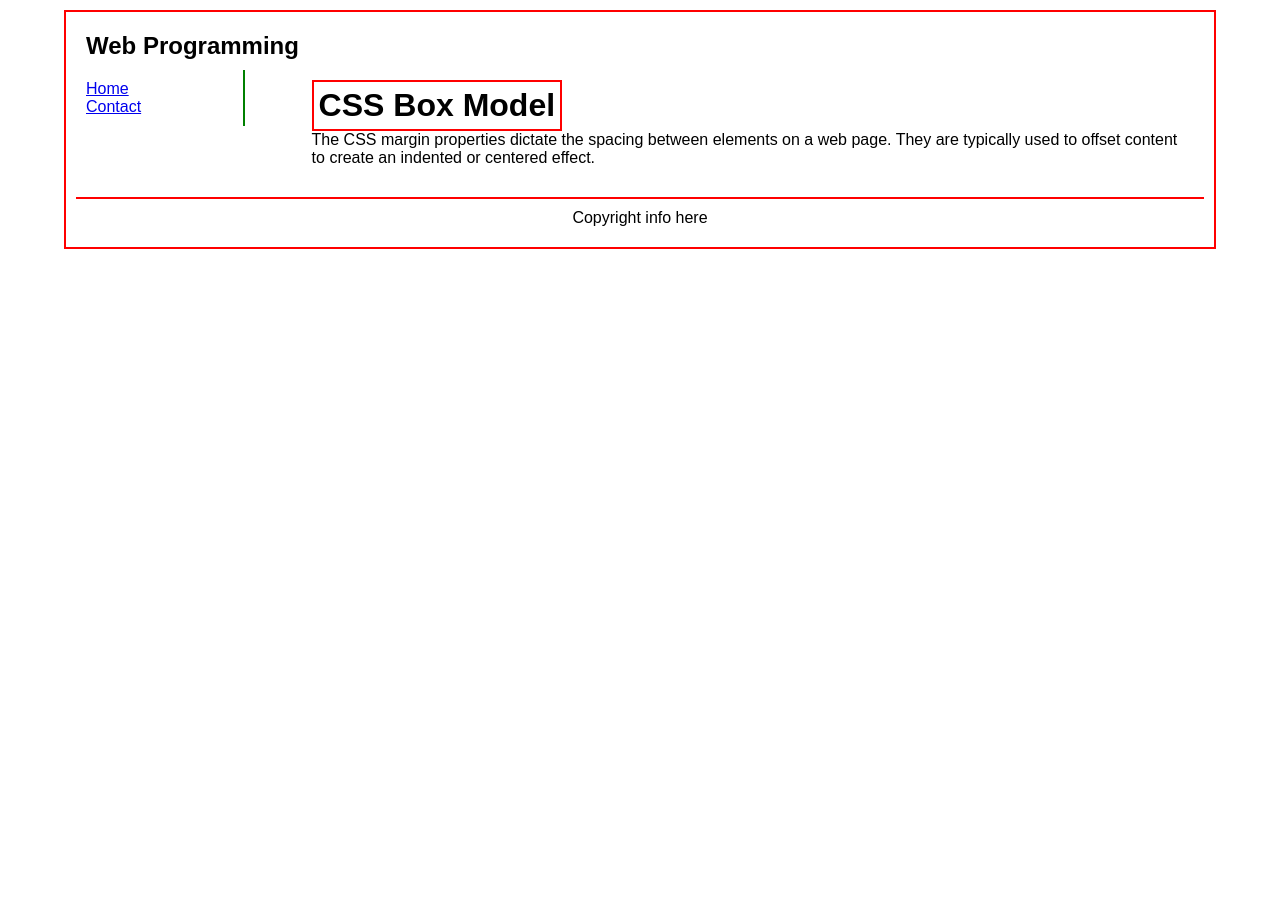
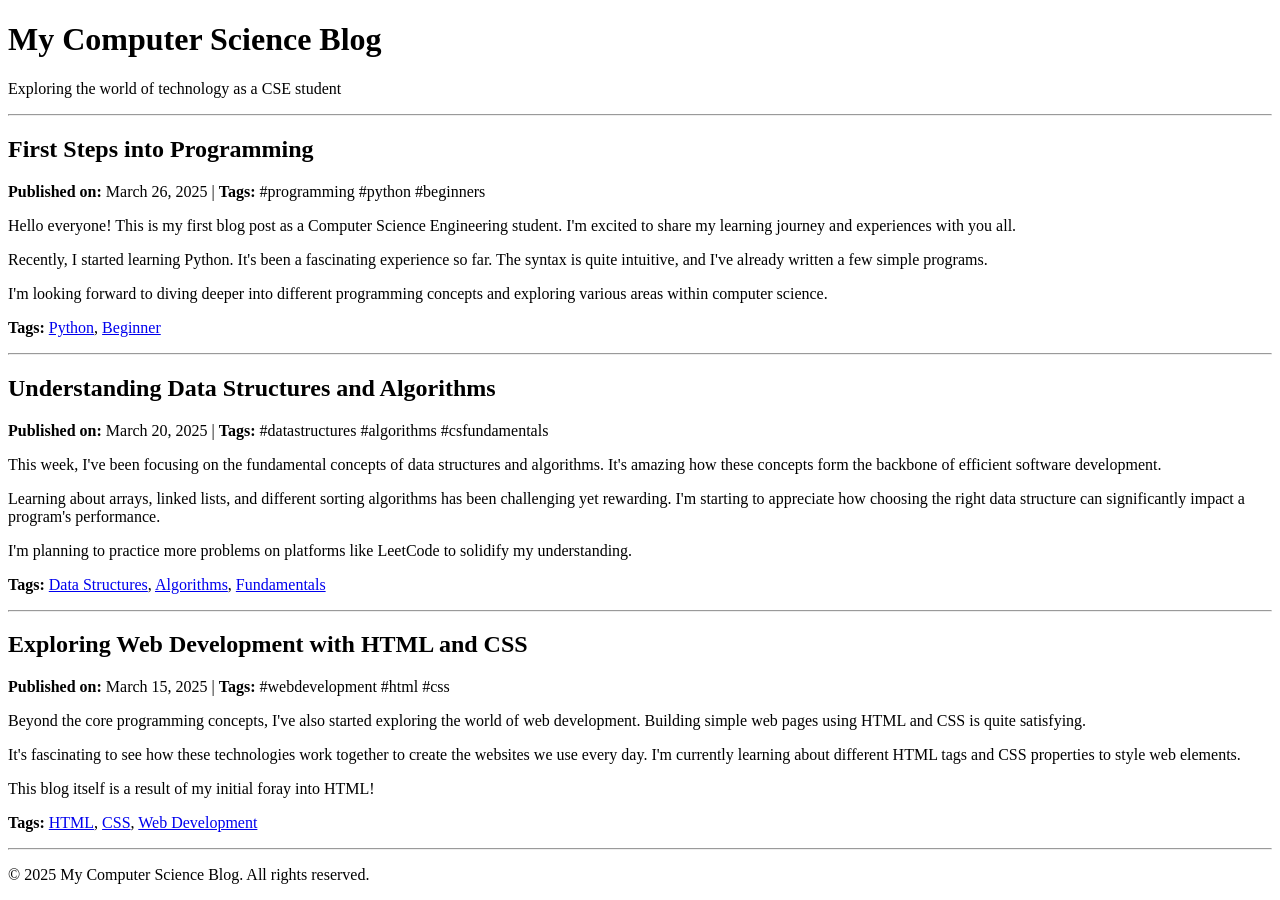
Before and after one commit to SheikhJaveed/web-lab, a plain HTML site: page index.html in a window 1280 px wide. Before the commit the page ends 800 px from the top, so only its background shows below. Drawn offline with Linux system fonts and the light colour scheme.

Commit message:
Update index.html

```diff
--- a/index.html
+++ b/index.html
@@ -3,63 +3,43 @@
 <head>
     <meta charset="UTF-8">
     <meta name="viewport" content="width=device-width, initial-scale=1.0">
-    <title>CSS Box Model</title>
-    <style>
-        * {
-            margin: 0;
-            padding: 0;
-            box-sizing: border-box;
-        }
-        body {
-            font-family: Arial, sans-serif;
-        }
-        .container {
-            width: 90%;
-            margin: 10px auto;
-            border: 2px solid red;
-            padding: 10px;
-        }
-        .header {
-            font-size: 24px;
-            font-weight: bold;
-            padding: 10px;
-        }
-        .sidebar {
-            float: left;
-            width: 15%;
-            border-right: 2px solid green;
-            padding: 10px;
-        }
-        .content {
-            margin-left: 20%;
-            padding: 10px;
-        }
-        .content h1 {
-            border: 2px solid red;
-            display: inline-block;
-            padding: 5px;
-        }
-        .footer {
-            border-top: 2px solid red;
-            text-align: center;
-            padding: 10px;
-            margin-top: 20px;
-            clear: both;
-        }
-    </style>
+    <title>My Computer Science Journey</title>
 </head>
 <body>
-    <div class="container">
-        <div class="header">Web Programming</div>
-        <div class="sidebar">
-            <a href="#">Home</a><br>
-            <a href="#">Contact</a>
-        </div>
-        <div class="content">
-            <h1>CSS Box Model</h1>
-            <p>The CSS margin properties dictate the spacing between elements on a web page. They are typically used to offset content to create an indented or centered effect.</p>
-        </div>
-        <div class="footer">Copyright info here</div>
-    </div>
+
+    <h1>My Computer Science Blog</h1>
+    <p>Exploring the world of technology as a CSE student</p>
+
+    <hr>
+
+    <h2>First Steps into Programming</h2>
+    <p><strong>Published on:</strong> March 26, 2025 | <strong>Tags:</strong> #programming #python #beginners</p>
+    <p>Hello everyone! This is my first blog post as a Computer Science Engineering student. I'm excited to share my learning journey and experiences with you all.</p>
+    <p>Recently, I started learning Python. It's been a fascinating experience so far. The syntax is quite intuitive, and I've already written a few simple programs.</p>
+    <p>I'm looking forward to diving deeper into different programming concepts and exploring various areas within computer science.</p>
+    <p><strong>Tags:</strong> <a href="#">Python</a>, <a href="#">Beginner</a></p>
+
+    <hr>
+
+    <h2>Understanding Data Structures and Algorithms</h2>
+    <p><strong>Published on:</strong> March 20, 2025 | <strong>Tags:</strong> #datastructures #algorithms #csfundamentals</p>
+    <p>This week, I've been focusing on the fundamental concepts of data structures and algorithms. It's amazing how these concepts form the backbone of efficient software development.</p>
+    <p>Learning about arrays, linked lists, and different sorting algorithms has been challenging yet rewarding. I'm starting to appreciate how choosing the right data structure can significantly impact a program's performance.</p>
+    <p>I'm planning to practice more problems on platforms like LeetCode to solidify my understanding.</p>
+    <p><strong>Tags:</strong> <a href="#">Data Structures</a>, <a href="#">Algorithms</a>, <a href="#">Fundamentals</a></p>
+
+    <hr>
+
+    <h2>Exploring Web Development with HTML and CSS</h2>
+    <p><strong>Published on:</strong> March 15, 2025 | <strong>Tags:</strong> #webdevelopment #html #css</p>
+    <p>Beyond the core programming concepts, I've also started exploring the world of web development. Building simple web pages using HTML and CSS is quite satisfying.</p>
+    <p>It's fascinating to see how these technologies work together to create the websites we use every day. I'm currently learning about different HTML tags and CSS properties to style web elements.</p>
+    <p>This blog itself is a result of my initial foray into HTML!</p>
+    <p><strong>Tags:</strong> <a href="#">HTML</a>, <a href="#">CSS</a>, <a href="#">Web Development</a></p>
+
+    <hr>
+
+    <p>&copy; 2025 My Computer Science Blog. All rights reserved.</p>
+
 </body>
 </html>
```
